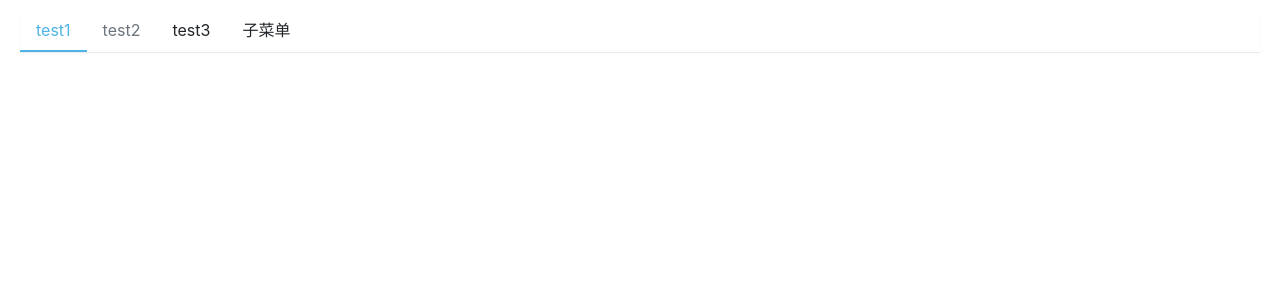
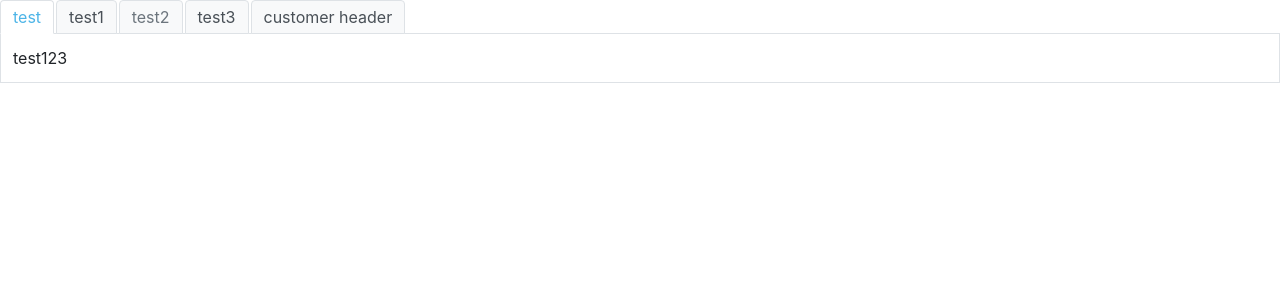
Before and after one commit to Alan-YJ/react-study, a React (Create React App) app in the folder rt-ui/: page / in a window 1280 px wide. Shown: the top 300 px of the page. Built offline with nearby package versions, Linux system fonts and the light colour scheme.

Commit message:
tab component base

```diff
--- a/rt-ui/src/App.tsx
+++ b/rt-ui/src/App.tsx
@@ -1,15 +1,24 @@
 import React from 'react';
-import Button,{ ButtonType, ButtonSize } from './components/Button/button'
-import Alert,{ AlertType } from './components/Alert/Alert'
-import Menu,{ MenuModes } from './components/Menu/menu'
-import MenuItem from './components/Menu/menuItem';
-import SubMenu from './components/Menu/subMenu'
+// import Button,{ ButtonType, ButtonSize } from './components/Button/button'
+// import Alert,{ AlertType } from './components/Alert/Alert'
+// import Menu,{ MenuModes } from './components/Menu/menu'
+// import MenuItem from './components/Menu/menuItem';
+// import SubMenu from './components/Menu/subMenu'
+import Tabs from './components/Tabs/tabs'
+import TabPane from './components/Tabs/tabPane'
 
 function App() {
+  const changeTab = (e:string)=>{
+    console.info(e)
+  }
+
+  const tabClick = (e:string)=>{
+    console.info('tab-click',e)
+  }
   return (
     <div className="App">
       <header className="App-header">
-        <Menu mode={ MenuModes.horizontal }>
+        {/* <Menu mode={ MenuModes.horizontal }>
           <MenuItem >test1</MenuItem>
           <MenuItem disabled={true} >test2</MenuItem>
           <MenuItem >test3</MenuItem>
@@ -17,7 +26,16 @@ function App() {
             <MenuItem>test</MenuItem>
             <MenuItem>test1</MenuItem>
           </SubMenu>
-        </Menu>
+        </Menu> */}
+        <Tabs type="card" change={changeTab} tabClick={ tabClick }>
+            <TabPane tab='test'>test123</TabPane>
+            <TabPane tab='test1'>test1234</TabPane>
+            <TabPane tab='test2' disabled={true}>test2</TabPane>
+            <TabPane tab='test3'>test3</TabPane>
+            <TabPane tab={<>
+              customer header
+            </>}>test3</TabPane>
+        </Tabs>
       </header>
     </div>
   );
--- /dev/null
+++ b/rt-ui/src/components/Tabs/_style.scss
@@ -0,0 +1,69 @@
+.tabs{
+    div.tab-header-wrap{
+        display: flex;
+        .tab-header{
+            padding:4px 12px;
+            color:$gray-700;
+            cursor: pointer;
+            user-select: none;
+            &.active{
+                color:$primary;
+                z-index: 1;
+            }
+            &:not(:first-child){
+                margin-left:-1px;
+            }
+            &.disabled{
+                color:$menu-item-disabled-color;
+                cursor: not-allowed;
+                &.tab-header:hover{
+                    color:$menu-item-disabled-color;
+                }
+            }
+        }
+    }
+    .content-list{
+        padding:12px;
+    }
+    &.line-tabs{
+        .tab-header-wrap{
+            border-bottom:$border-width solid $border-color;
+            .tab-header{
+                &:hover{
+                    color:lighten( $primary , 5% );
+                }
+                &.active{
+                    color: $primary;
+                    border-bottom:3px solid $primary;
+                }
+            }
+        }
+    }
+    &.card-tabs{
+        .tab-header-wrap{
+            display: flex;
+            .tab-header{
+                padding:4px 12px;
+                border:$border-width solid $border-color;
+                color:$gray-700;
+                border-top-left-radius: $border-radius;
+                border-top-right-radius: $border-radius;
+                cursor: pointer;
+                background-color: $gray-100;
+                &.active{
+                    color:$primary;
+                    z-index: 1;
+                    border-bottom-color:white;
+                    background-color:white;
+                }
+                &:not(:first-child){
+                    margin-left:-1px;
+                }
+            }
+        }
+        .content-list{
+            border:$border-width solid $border-color;
+            margin-top:-1px;
+        }
+    }
+}
--- /dev/null
+++ b/rt-ui/src/components/Tabs/tabPane.tsx
@@ -0,0 +1,54 @@
+import React,{ useContext } from 'react';
+import classNames from 'classnames'
+import { tabContext, ITabContext } from './tabs'
+
+export interface ITabPane{
+    className?: string,
+    style?: React.CSSProperties,
+    key?: string,
+    index?: string,
+    tab?: string | React.ReactNode,
+    forceRender?: boolean,
+    disabled?: boolean,
+    renderChild?: ( key:string, children:React.ReactChildren ) => void,
+}
+
+export const TabPane:React.FC<ITabPane> = (props)=>{
+    const { className, style, key, index, tab, children, renderChild, disabled } = props
+
+    const context:ITabContext = useContext(tabContext)
+
+    if(renderChild){
+        renderChild(index as string,children as React.ReactChildren)
+    }
+
+    const classes = classNames('tab-header',className,{
+        active:context.selectedKey === index,
+        disabled:disabled
+    })
+
+    const customStyle:React.CSSProperties = Object.assign({},{
+        marginRight:context.type != 'inline'? 3 :context.tabBarGutter+'px'
+    },style)
+
+    const onSelect = ()=>{
+        if(context.setActive && !disabled){
+            context.setActive(index as string)
+            if(context.tabClick){
+                context.tabClick(index as string)
+            }
+        }
+    }
+
+    return (
+        <>
+            <div className={classes} style={customStyle} onClick={onSelect}>
+                { typeof(tab) === 'string'? tab : tab }
+            </div>
+        </>
+    )
+}
+
+TabPane.displayName = 'tab-pane'
+
+export default TabPane
--- /dev/null
+++ b/rt-ui/src/components/Tabs/tabs.tsx
@@ -0,0 +1,156 @@
+//基础组件引入  react  classnames
+import React,{ createContext, Children, ReactElement, ReactChildren } from 'react';
+import classNames from 'classnames'
+import TabPane, { ITabPane } from './tabPane'
+
+//基本类型
+export type Types = 'line' | 'card' | 'editable-card'
+export type Positions = 'top' | 'right' | 'left' | 'bottom'
+//创建基础接口控制类型
+export interface ITabs {
+    className?: string,
+    style?: React.CSSProperties,
+    change?: (e:string)=>void,
+    tabClick?: (e:string)=>void,
+    // nextClick?: (e:number|string)=>{},
+    animated?: boolean,
+    defaultActiveKey?: string ,
+    size?: string,
+    type?: Types,
+    tabPosition?: Positions,
+    tabBarGutter?: number
+}
+
+export interface ITabContext {
+    selectedKey:string,
+    setActive?: (key:string)=>void,
+    tabClick?: (key:string)=>void,
+    tabBarGutter: number,
+    type:string,
+}
+
+interface IContent {
+    key:string,
+    active:boolean,
+    dom:React.ReactChildren
+}
+
+export const tabContext = createContext({
+    selectedKey : '0',
+    tabBarGutter : 10,
+    type: 'inline'
+})
+
+//创建组件
+    //控制样式   控制选中   控制切换
+const Tabs:React.FC<ITabs> = (props)=>{
+    const { className, style, change, tabClick, animated, defaultActiveKey, size, type, tabPosition, tabBarGutter, children } = props;
+
+    const [activeKey,setActive] = React.useState(defaultActiveKey||"0")
+
+    const classes = classNames('tabs',className,`${tabPosition}-tabs`,`${type}-tabs`,`${size}-tabs`,{
+    })
+
+    const [childDoms,setChildDoms] = React.useState([] as IContent[])
+
+    const activeTab = (key:string)=>{
+        setActive(key)
+        if(change)
+        change(key)
+    }
+    const context:ITabContext = {
+        selectedKey: activeKey,
+        setActive:activeTab,
+        tabClick:tabClick,
+        tabBarGutter: tabBarGutter || 10,
+        type:type as Types,
+    }
+
+    const paneContent = ( key:string, children:React.ReactChildren )=>{
+        const domObj:IContent = {
+            active:false,
+            dom:children,
+            key:key
+        }
+        if(key == context.selectedKey){
+            domObj.active = true
+        }
+        if(childDoms.find(dom=>{return dom.key == domObj.key})){
+            //判断是否一致，不一致则更新
+            if(childDoms.find(dom=>{return dom.key == domObj.key && dom.active != domObj.active})){
+                let data = childDoms.map(dom=>{
+                    if(dom.key == domObj.key && dom.active!= domObj.active){
+                        return Object.assign({},dom,domObj)
+                    }else{
+                        return dom
+                    }
+                })
+                setChildDoms(data)
+            }
+        }else{
+            setChildDoms([...childDoms,domObj])
+        }
+    }
+
+    const renderHeader = ()=>{
+        let childList = React.Children.map(children,(child,index)=>{
+            let idx = index.toString()
+            let childComponent = child as React.FunctionComponentElement<ITabPane>
+            if(childComponent.type.displayName === 'tab-pane'){
+                return React.cloneElement(childComponent,{
+                    index:idx,
+                    renderChild:paneContent
+                })
+            }else{
+                console.error('Tabs component must be TabPane!')
+            }
+        })
+        return (
+            <div className='tab-header-wrap'>
+                { childList }
+            </div>
+        )
+    }
+
+    const renderPane = ()=>{
+        let childList = childDoms.map((obj:IContent,index:number)=>{
+            let childComponent = obj.dom as React.ReactChildren
+            return React.createElement('div',{
+                style:{
+                    display:obj.active?"block":"none"
+                }
+            },childComponent)
+        })
+        return (
+            <>
+                { childList }
+            </>
+        )
+    }
+
+    return (
+        <>
+            <div className={classes} style={style} >
+                <tabContext.Provider value={context}>
+                    { renderHeader() }
+                </tabContext.Provider>
+                <div className='content-list'>
+                    {
+                        renderPane()
+                    }
+                </div>
+            </div>
+        </>
+    )
+}
+
+Tabs.defaultProps = {
+    animated :true,
+    size: 'default',
+    type: 'line',
+    tabPosition: 'top'
+}
+
+Tabs.displayName = 'tabs'
+
+export default Tabs
--- a/rt-ui/src/styles/index.scss
+++ b/rt-ui/src/styles/index.scss
@@ -13,4 +13,5 @@
 //components
 @import '../components/Button/style';
 @import '../components/Alert/style';
-@import '../components/Menu/style'
+@import '../components/Menu/style';
+@import '../components/Tabs/style';
```
Also changed, not shown: 1 other file (tests, documents, lock files or other folders).
